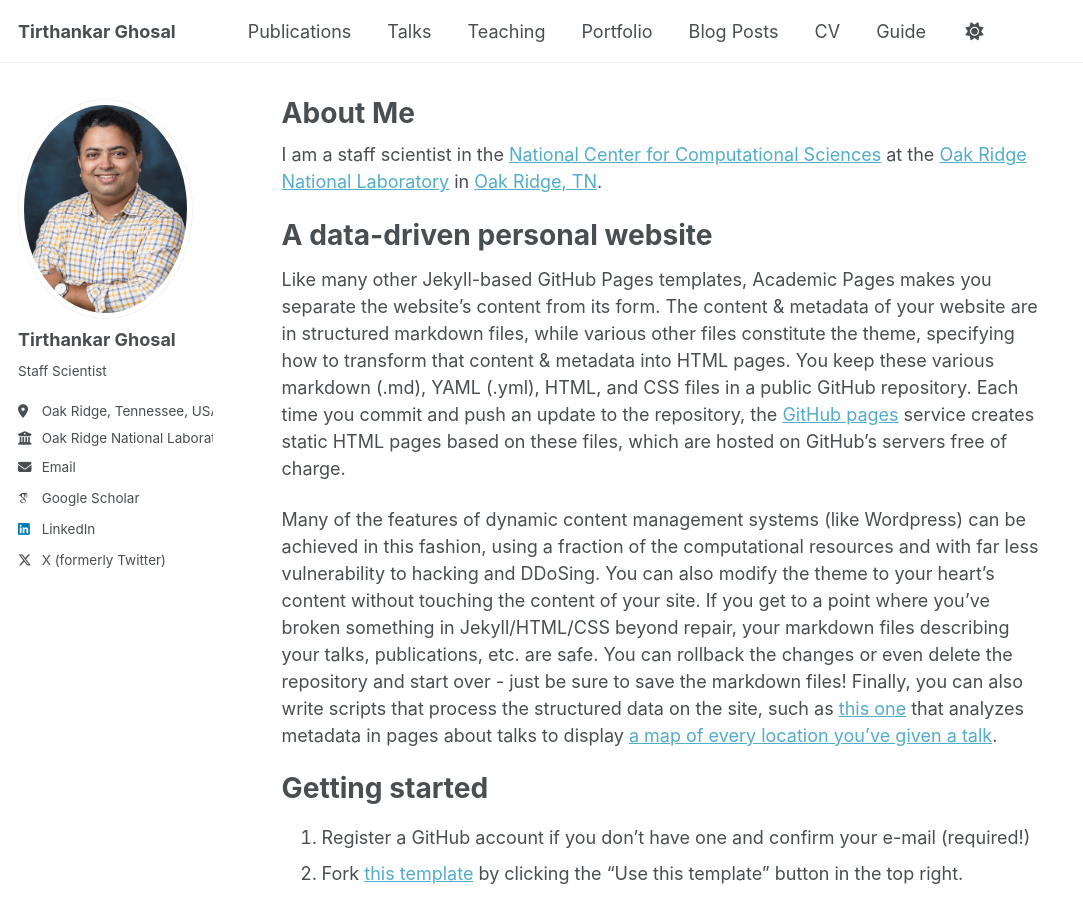
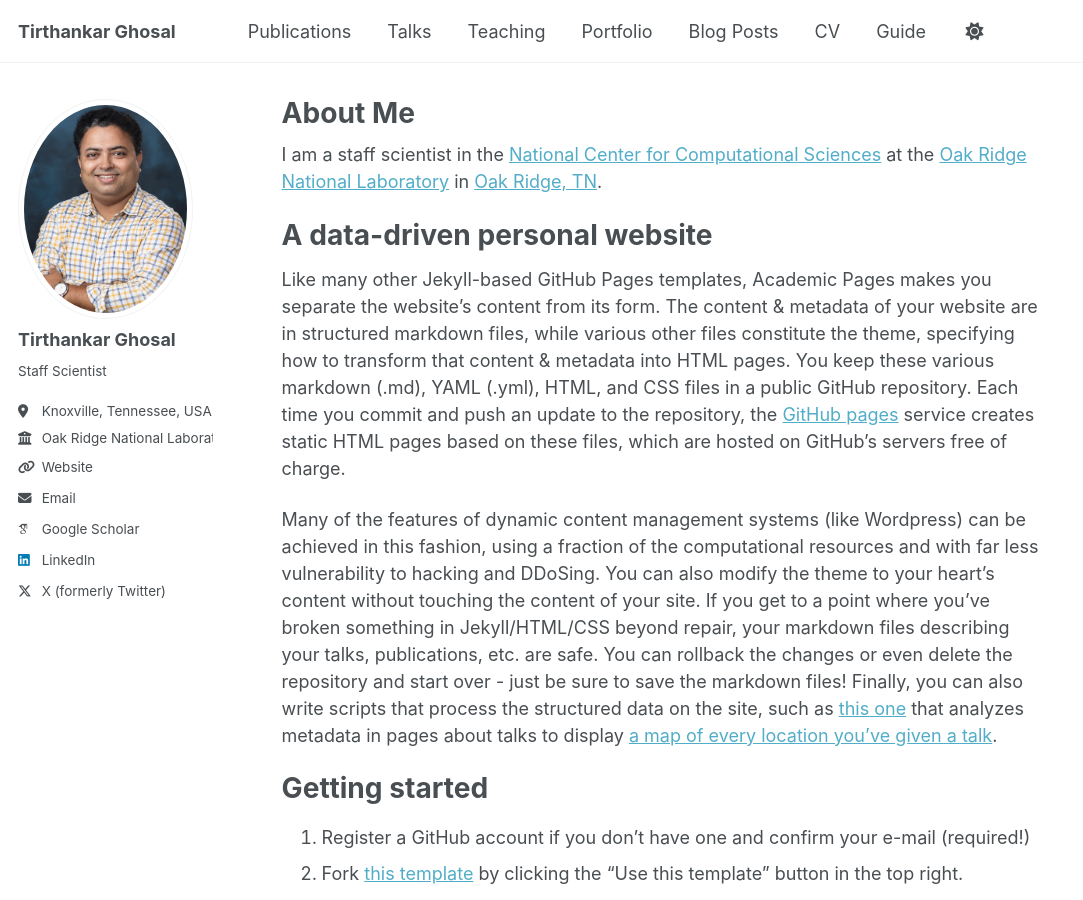
Before and after one commit to Tirthankar-Ghosal/Tirthankar-Ghosal.github.io, a Jekyll site: the page built from _pages/about.md, in a window 1280 px wide and 900 px high. Shown: the whole window, without its empty margins (0-1083 px from the left). Built offline with Jekyll 4.4.1, drawn with Linux system fonts in a browser that asks for light colours; some web fonts are replaced.

Commit message:
Update _config.yml

```diff
--- a/_config.yml
+++ b/_config.yml
@@ -26,9 +26,9 @@ author:
   name             : "Tirthankar Ghosal"
   pronouns         : # example: "she/her"
   bio              : "Staff Scientist"
-  location         : "Oak Ridge, Tennessee, USA"
+  location         : "Knoxville, Tennessee, USA"
   employer         : "Oak Ridge National Laboratory"
-  uri              : # URL
+  uri              : "https://www.ornl.gov/staff-profile/tirthankar-ghosal"
   email            : "ghosalt@ornl.gov"
 
   # Academic websites
```
